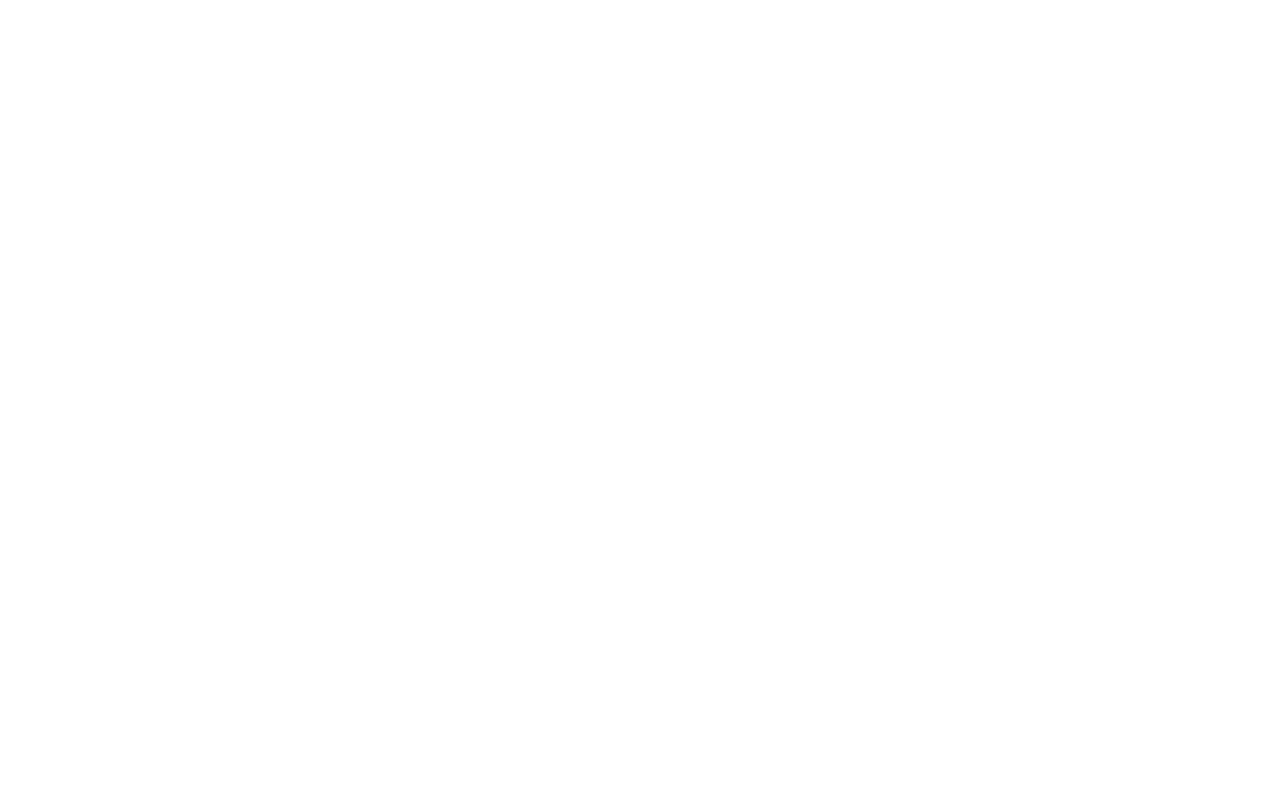
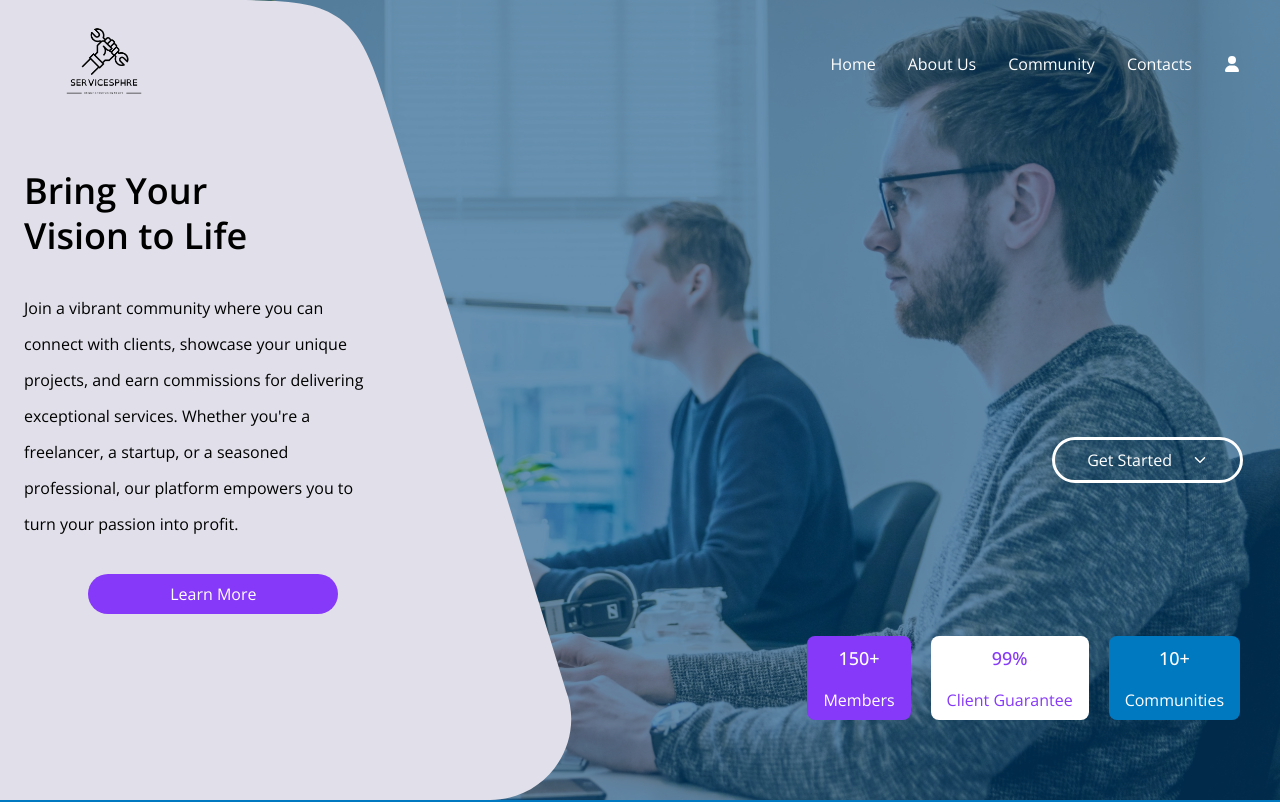
Before and after one commit to Stephen100Mwangi/ServiceSphere, a React (Vite) app in the folder frontend/: page / in a window 1280 px wide. Before the commit this address had no page. Shown: the top 802 px of the page. Built offline with nearby package versions, Linux system fonts and the light colour scheme.

Commit message:
Modified the index page

```diff
--- a/frontend/src/App.jsx
+++ b/frontend/src/App.jsx
@@ -11,7 +11,7 @@
      <Routes>
       <Route path="/register" element={<Register></Register>}></Route>
       <Route path="/login" element={<Login></Login>}></Route>
-      <Route path="/hero" element={<HeroPage></HeroPage>}></Route>
+      <Route path="/" element={<HeroPage></HeroPage>}></Route>
       <Route path="/payment" element={<PaymentDashboard></PaymentDashboard>}></Route>
       <Route path="/dashboard" element={<Dashboard></Dashboard>}></Route>
       <Route path="/payment/mpesa" element={<Mpesa></Mpesa>}></Route>
```
